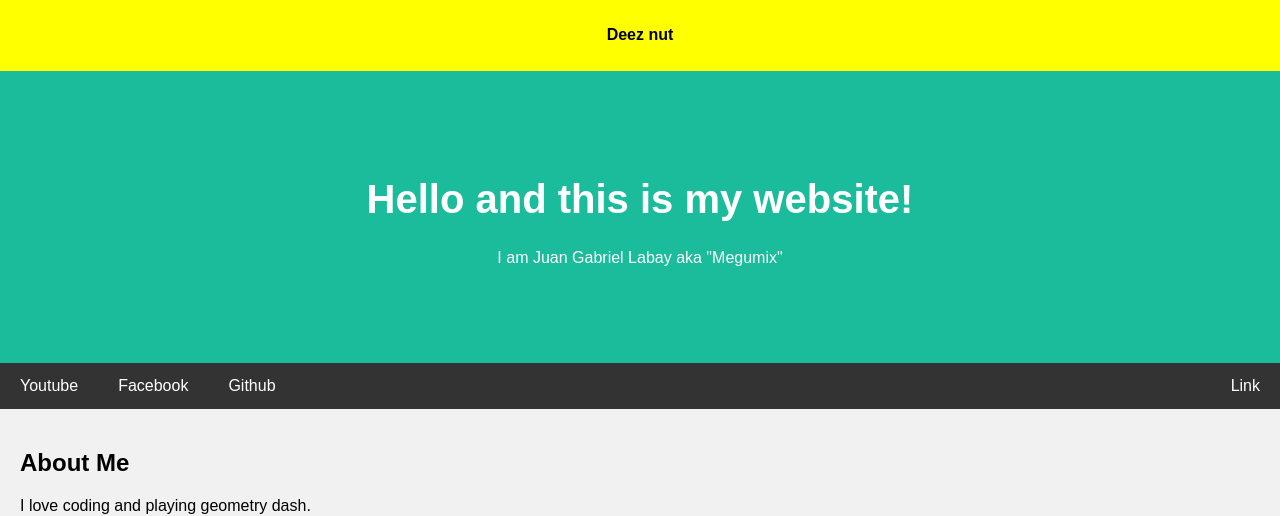
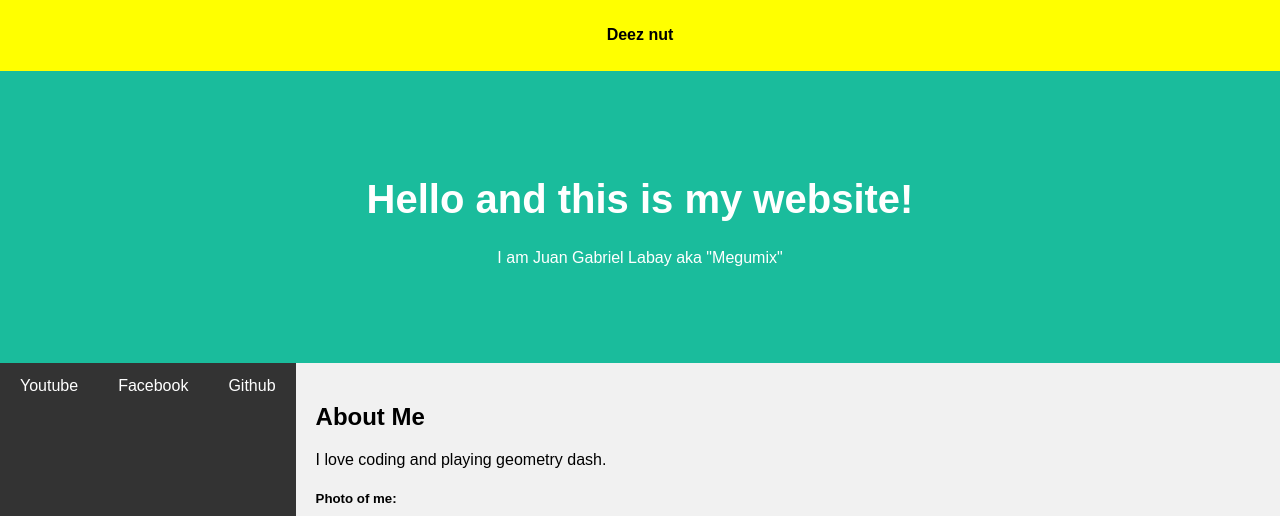
Before and after one commit to Megumix001/Megumix-website, a plain HTML site: page index.html in a window 1280 px wide. Shown: the top 516 px of the page. Drawn offline with Linux system fonts and the light colour scheme.

Commit message:
Update index.html

```diff
--- a/index.html
+++ b/index.html
@@ -118,9 +118,6 @@ body {
 
 <a href="https://github.com/Cannonmix" target="_blank">Github</a>
 
-  <a href="#" class="right">Link</a>
-</div>
-
 <div class="row">
   <div class="side">
     <h2>About Me</h2>
```
